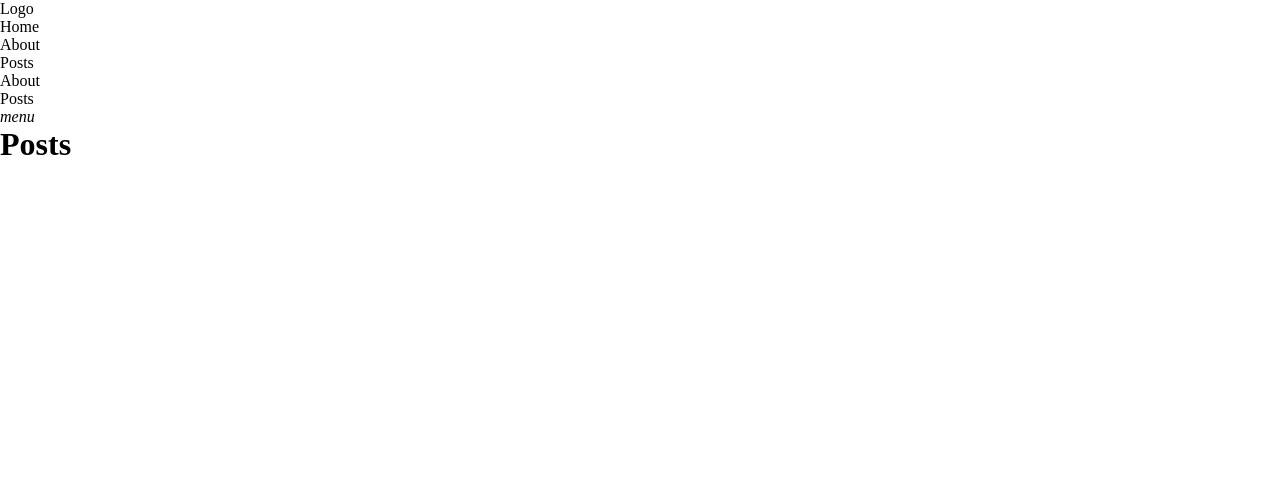
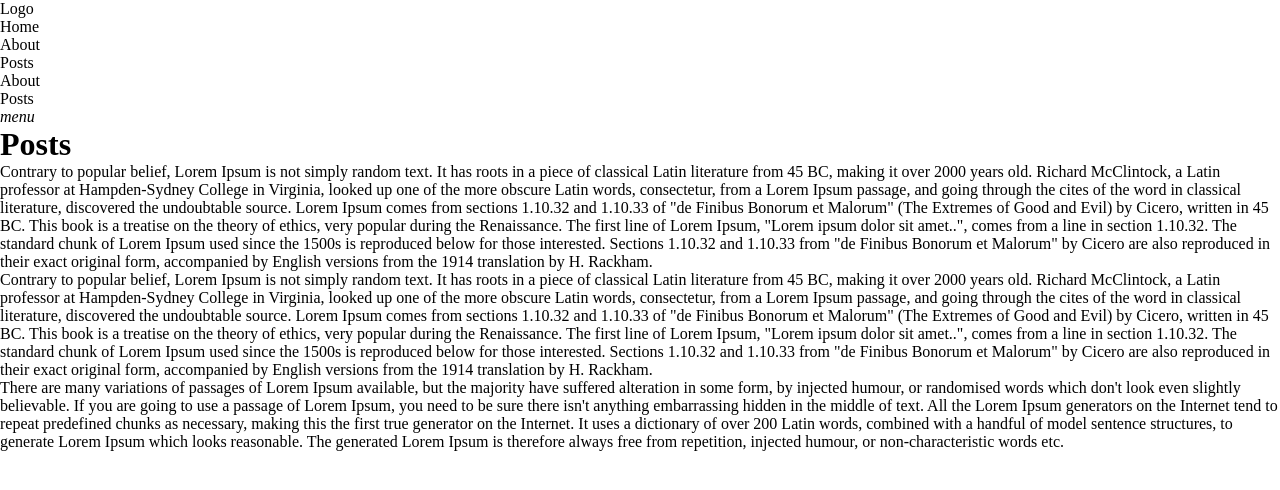
Before and after one commit to TimaevVladislav/ts-next-blog, a Next.js app: page /posts in a window 1280 px wide. Shown: the top 490 px of the page. Built offline with nearby package versions, Linux system fonts and the light colour scheme; data requests are answered from the project's data file.

Commit message:
load:posts

```diff
--- a/src/pages/posts.tsx
+++ b/src/pages/posts.tsx
@@ -1,9 +1,31 @@
+import {useState, useEffect} from "react"
 import Navigation from "@/pages/components/Navigation"
+import {IPosts} from "@/pages/models/model"
 
 export default function Posts() {
+    const [posts, setPosts] = useState<IPosts[]>([])
+
+    useEffect(() => {
+       async function load() {
+         const response = await fetch("http://localhost:4200/posts")
+         const json = await response.json()
+
+         setPosts(json)
+       }
+
+       load()
+    }, [])
+
     return(
         <Navigation title="Posts page">
             <h1>Posts</h1>
+            <ul>
+                {posts.map(post => (
+                    <li key={post.id}>
+                        {post.body}
+                    </li>
+                ))}
+            </ul>
         </Navigation>
     )
 }
```
